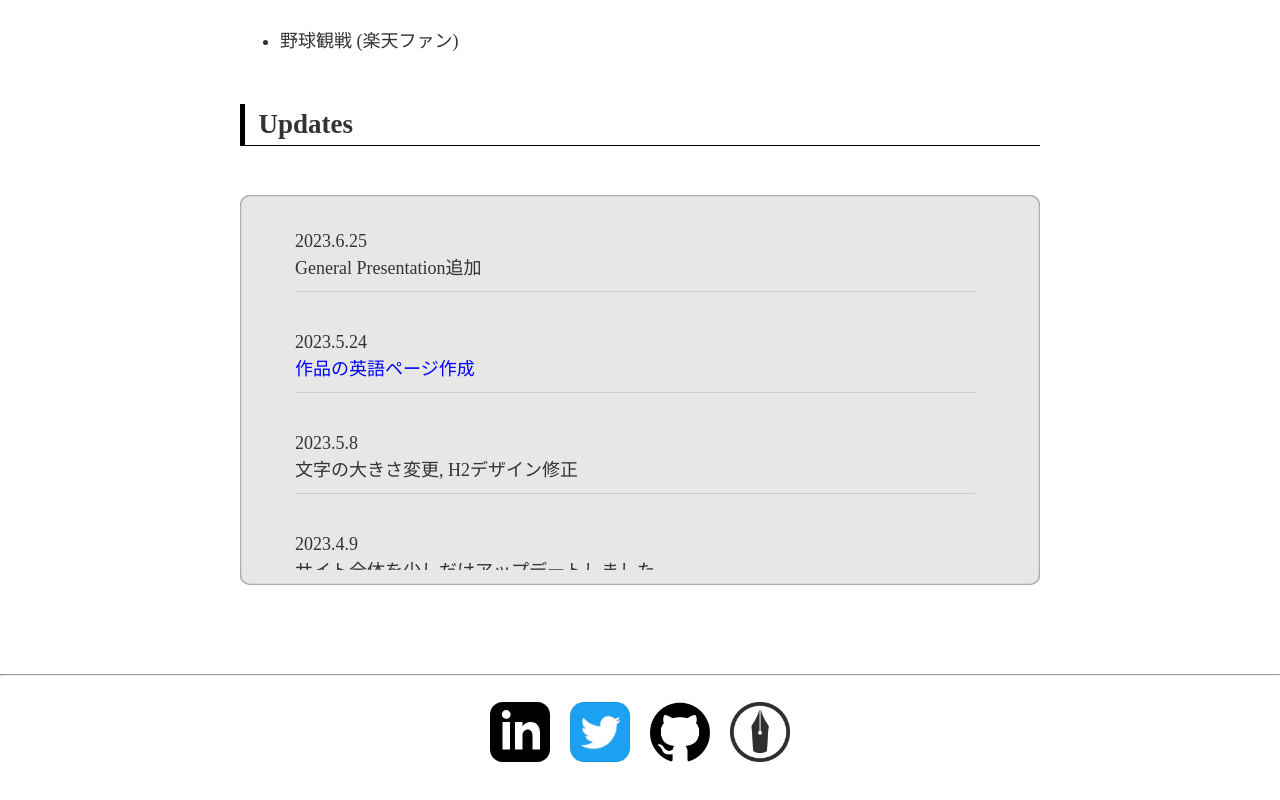
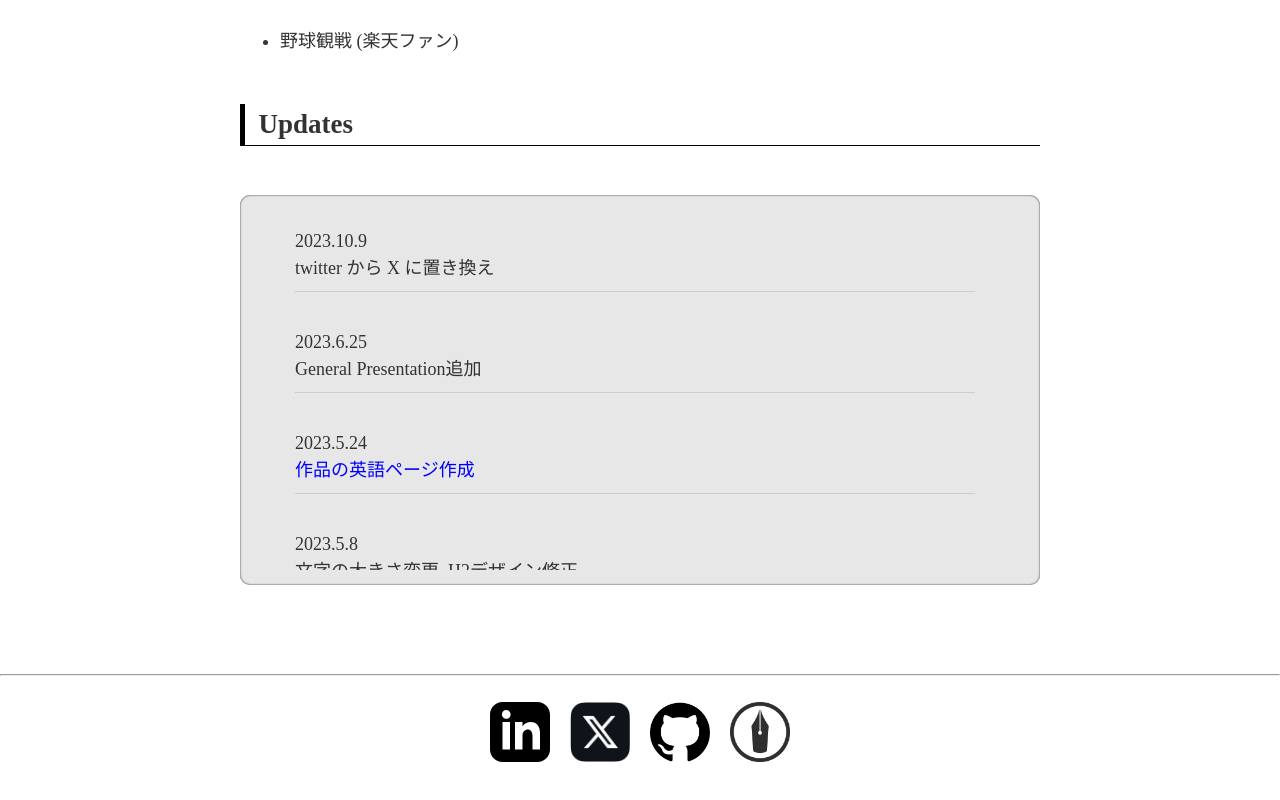
Before and after one commit to Baplisca/NextJS-Portfolio, a Next.js app: page / in a window 1280 px wide. Shown: the part 3101-3901 px from the top of the page. Built offline with nearby package versions, Linux system fonts and the light colour scheme; a web font is replaced by a local one.

Commit message:
replace from twitter to x

```diff
--- a/src/molecules/Footer.tsx
+++ b/src/molecules/Footer.tsx
@@ -15,11 +15,11 @@ const Footer = () => {
             <img src="/assets/linkedin.svg" alt="linkedin アイコン" />
           </a>
           <a
-            href="https://twitter.com/sooooouls"
+            href="https://x.com/sooooouls"
             rel="noreferrer noopener"
             target="_blank"
           >
-            <img src="/assets/twitter-icon.jpg" alt="Twitter アイコン" />
+            <img src="/assets/x-icon.jpeg" alt="X アイコン" />
           </a>
           <a
             href="https://github.com/Baplisca"
--- a/src/organisms/UpdateContent.tsx
+++ b/src/organisms/UpdateContent.tsx
@@ -10,6 +10,12 @@ interface IUpdateItem {
 }
 
 const updateItems: IUpdateItem[] = [
+  {
+    value: "twitter から X に置き換え",
+    date: "2023.10.9",
+    value_en: "Replace from twitter to x",
+    date_en: "2023-10-9",
+  },
   {
     value: "General Presentation追加",
     date: "2023.6.25",
```
Also changed, not shown: public/assets/twitter-icon.jpg (deleted), public/assets/x-icon.jpeg (added).
